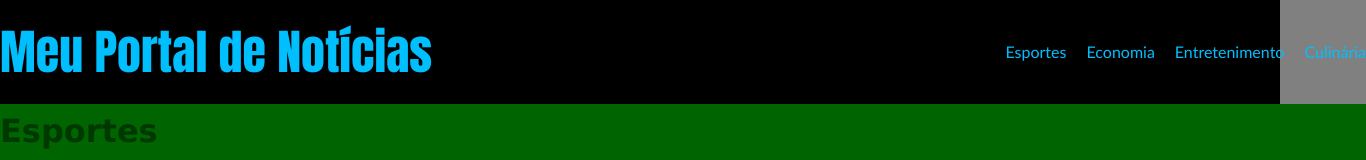
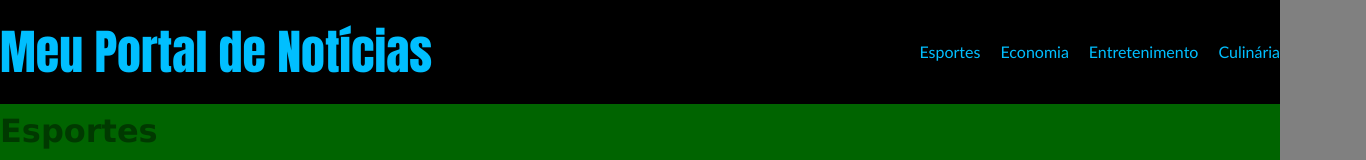
Before and after one commit to TheNateCardoso/First_CSS, a plain HTML site: page index.html in a window 1280 px wide. Shown: the top 160 px of the page, 1366 px wide, since content can reach past the window. Drawn offline with Linux system fonts and the light colour scheme.

Commit message:
Update main.css
ajustando o width

```diff
--- a/main.css
+++ b/main.css
@@ -48,7 +48,7 @@ body {
 }
 
 .container{
-    width: 1366px;
+    width: 100%;
     margin: 0 auto;
     box-sizing: border-box;
 }
```
